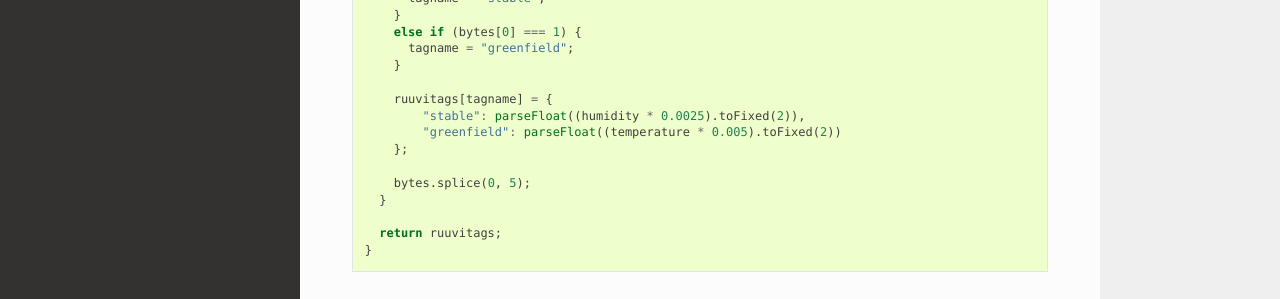
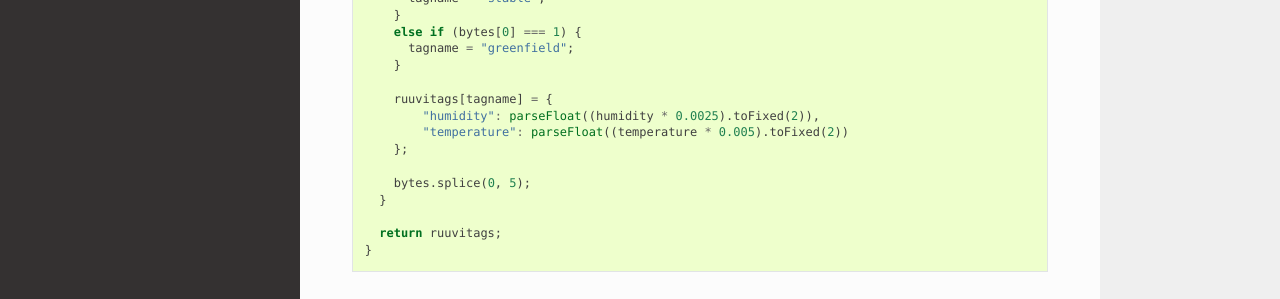
Before and after one commit to rroemhild/ruuvitag-lorawan, a Sphinx documentation site: the page built from docs/index.rst, in a window 1280 px wide and 900 px high, scrolled down 8347 px. Shown: the part 232-531 px from the top of the window. Built offline with Sphinx 7.4.7 and the Read the Docs theme 2.0.0, drawn with Linux system fonts in a browser that asks for light colours.

Commit message:
fix names in payload decoder example

```diff
--- a/docs/index.rst
+++ b/docs/index.rst
@@ -235,8 +235,8 @@ On The Things Network Console we can now decode our payload with the following j
         }
 
         ruuvitags[tagname] = {
-            "stable": parseFloat((humidity * 0.0025).toFixed(2)),
-            "greenfield": parseFloat((temperature * 0.005).toFixed(2))
+            "humidity": parseFloat((humidity * 0.0025).toFixed(2)),
+            "temperature": parseFloat((temperature * 0.005).toFixed(2))
         };
 
         bytes.splice(0, 5);
```
